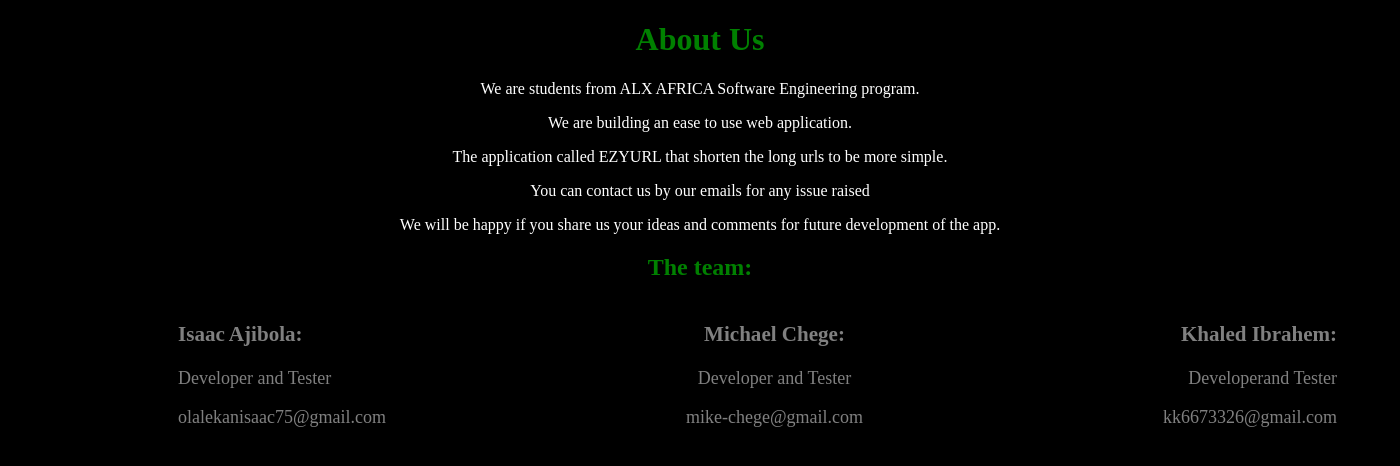
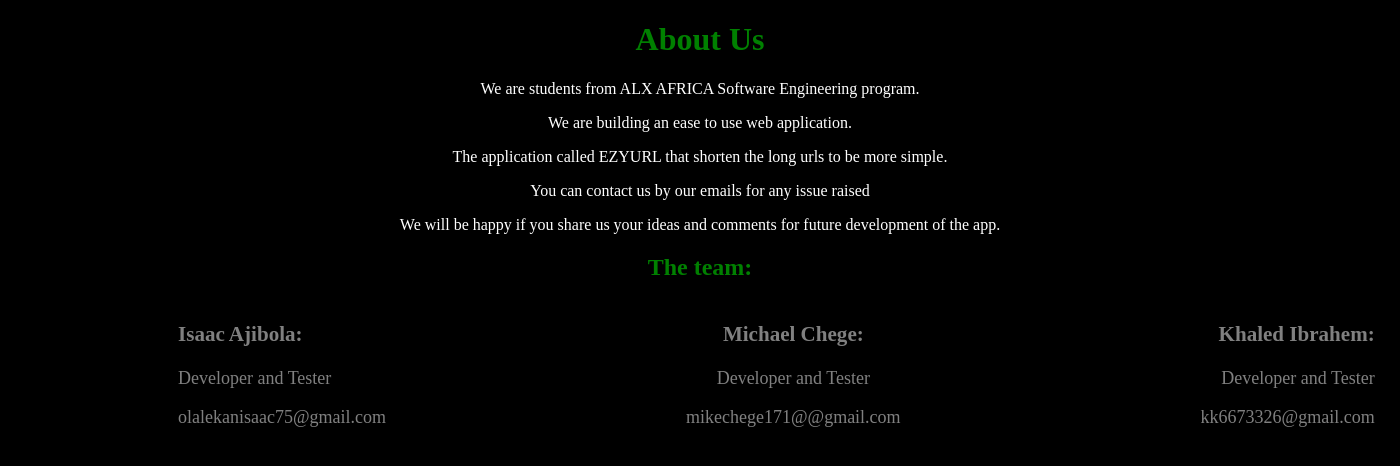
Before and after one commit to Bigizic/EzyShortner, a Flask app: template app/templates/aboutuspage.html in a window 1400 px wide. Shown: the top 466 px of the page. Run offline with Flask 2, Linux system fonts and the light colour scheme; the template is opened without the code that fills it, so the values that code supplies are empty.

Commit message:
Correct email name

```diff
--- a/app/templates/aboutuspage.html
+++ b/app/templates/aboutuspage.html
@@ -24,11 +24,11 @@
             <div class="info_center">
                 <h3>Michael Chege:</h3>
                 <p>Developer and Tester</p>
-                <p>mike-chege@gmail.com</p>
+                <p>mikechege171@@gmail.com</p>
             </div>
             <div class="info_right">
                 <h3>Khaled Ibrahem:</h3>
-                <p>Developerand Tester</p>
+                <p>Developer and Tester</p>
                 <p>kk6673326@gmail.com</p>
             </div>
         </div>
```
